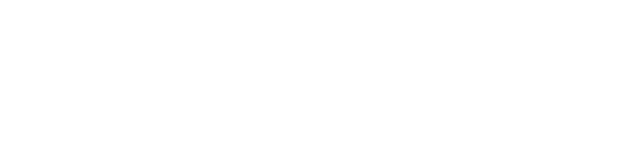
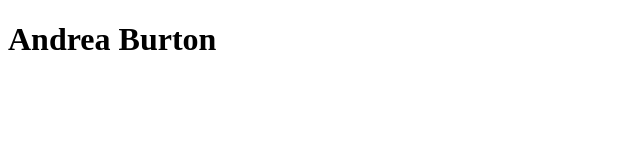
Before and after one commit to andirae5577/About-Me, a plain HTML site: page index.html in a window 1280 px wide. Shown: the whole page, without its empty margins (0-640 px from the left). Drawn offline with Linux system fonts and the light colour scheme.

Commit message:
Create a <h1> tag and place your name inside the element.

```diff
--- a/index.html
+++ b/index.html
@@ -6,6 +6,6 @@
   <title>About Me</title>
 </head>
 <body>
-
+  <h1>Andrea Burton</h1>
 </body>
 </html>
```
